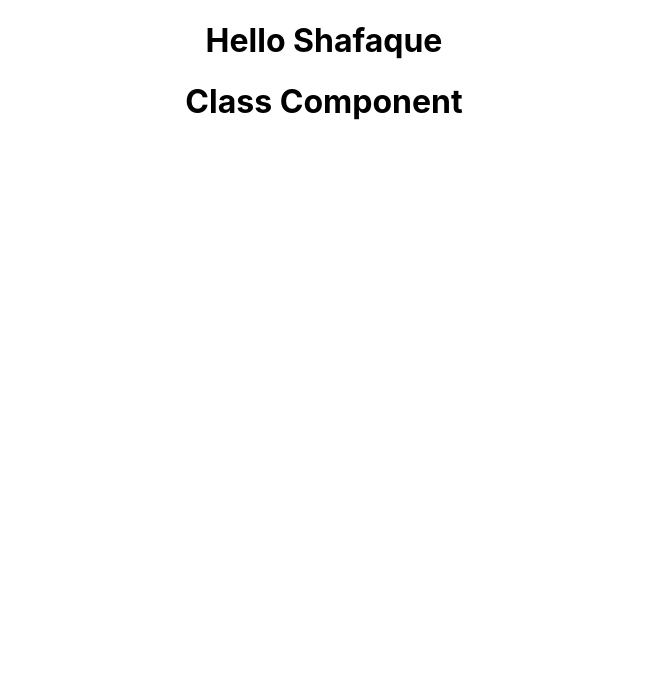
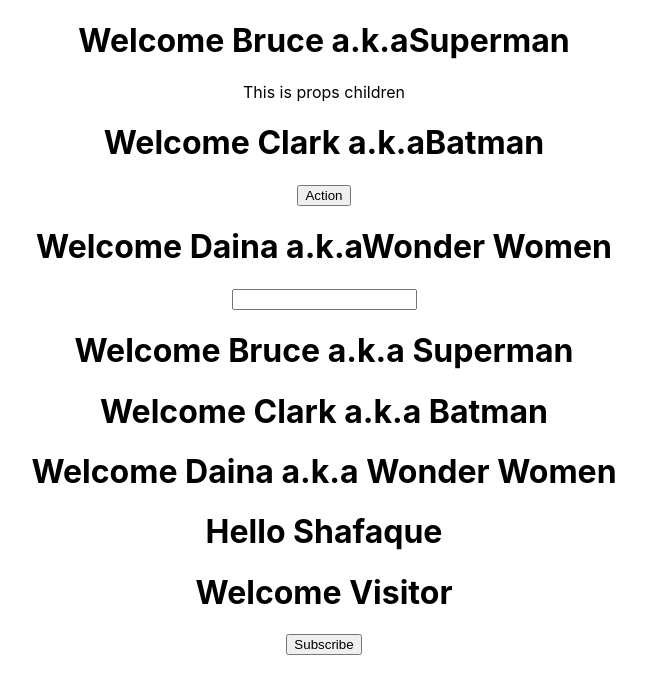
Before and after one commit to SHAFAQUE-NAZ/React-begin, a React (Create React App) app: page / in a window 1280 px wide. Shown: the top 694 px of the page, without its empty margins (316-962 px from the left). Built offline with nearby package versions, Linux system fonts and the light colour scheme.

Commit message:
changes merged

```diff
--- a/src/App.js
+++ b/src/App.js
@@ -2,13 +2,26 @@
 import './App.css';
 import Greet from './component/Greet';
 import Welcome from './component/Welcome';
-// import Hello from './component/Hello';
+import Hello from './component/Hello';
+import Message from './component/Message'
 
 function App() {
   return (
     <div className="App">
-      {<Greet />}
-      <Welcome />
+      <Greet name="Bruce" heroName = "Superman">
+      <p>This is props children
+      </p></Greet>
+      <Greet name="Clark" heroName = "Batman">
+      <button>Action</button>
+      </Greet>
+      <Greet name="Daina" heroName = "Wonder Women">
+      <input type = "text"></input>
+      </Greet>
+      <Welcome name="Bruce" heroName = "Superman"></Welcome>
+      <Welcome name="Clark" heroName = "Batman"></Welcome>
+      <Welcome name="Daina" heroName = "Wonder Women"></Welcome>
+      <Hello />
+      <Message />
 
     </div>
   );
--- a/src/component/Greet.js
+++ b/src/component/Greet.js
@@ -4,6 +4,16 @@ import React from 'react'
 //    return <h1>Hello Shafaque Naz</h1>
 //}
 
- const Greet = () => <h1>Hello Shafaque</h1>;
+ const Greet = (props) => {
+     console.log(props);
+     return (
+         <div>
+         <h1>Welcome {props.name} a.k.a{props.heroName}</h1>
+         {props.children}
+         </div>
+     )
+
+
+ }
 
 export default Greet;
--- /dev/null
+++ b/src/component/Message.js
@@ -0,0 +1,27 @@
+import React , {Component} from "react"
+
+class Message extends Component{
+    constructor(){
+        super()
+        this.state = {
+            message : "Welcome Visitor"
+        }
+    }
+
+    changeMessage(){
+        this.setState({
+            message : "Thanks for Subscribing"
+
+    })
+}
+    render(){
+        return (
+        <div>
+           <h1>{this.state.message}</h1>
+           <button onClick = {()=> this.changeMessage()}>Subscribe</button>
+        </div>
+        )
+        }
+    }
+
+    export default Message ;
--- a/src/component/Welcome.js
+++ b/src/component/Welcome.js
@@ -2,7 +2,7 @@ import React , {Component} from 'react'
 
 class Welcome extends Component{
     render(){
-        return <h1> Class Component</h1>
+        return <h1>Welcome {this.props.name} a.k.a {this.props.heroName}</h1>
     }
 }
 
```
